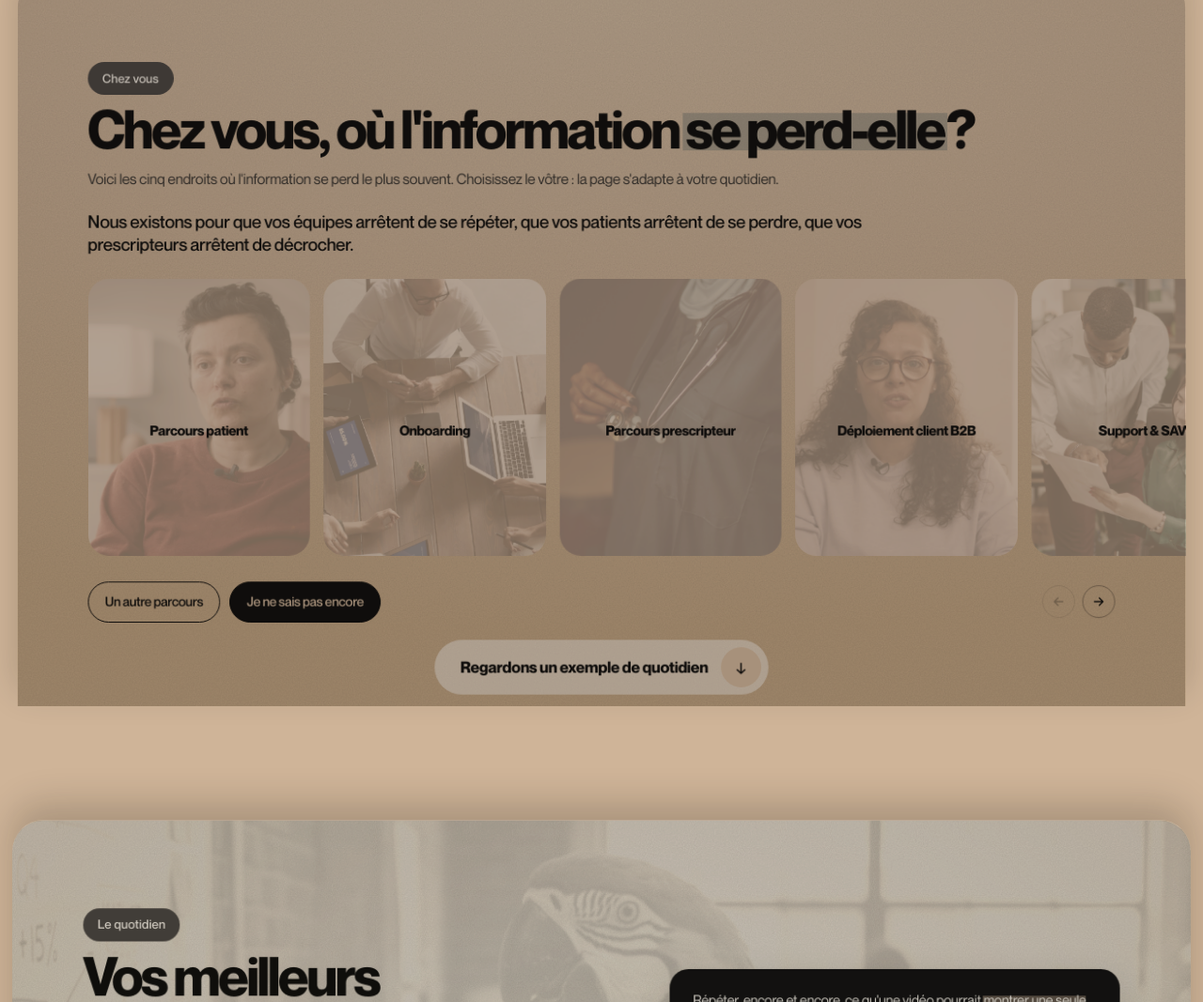
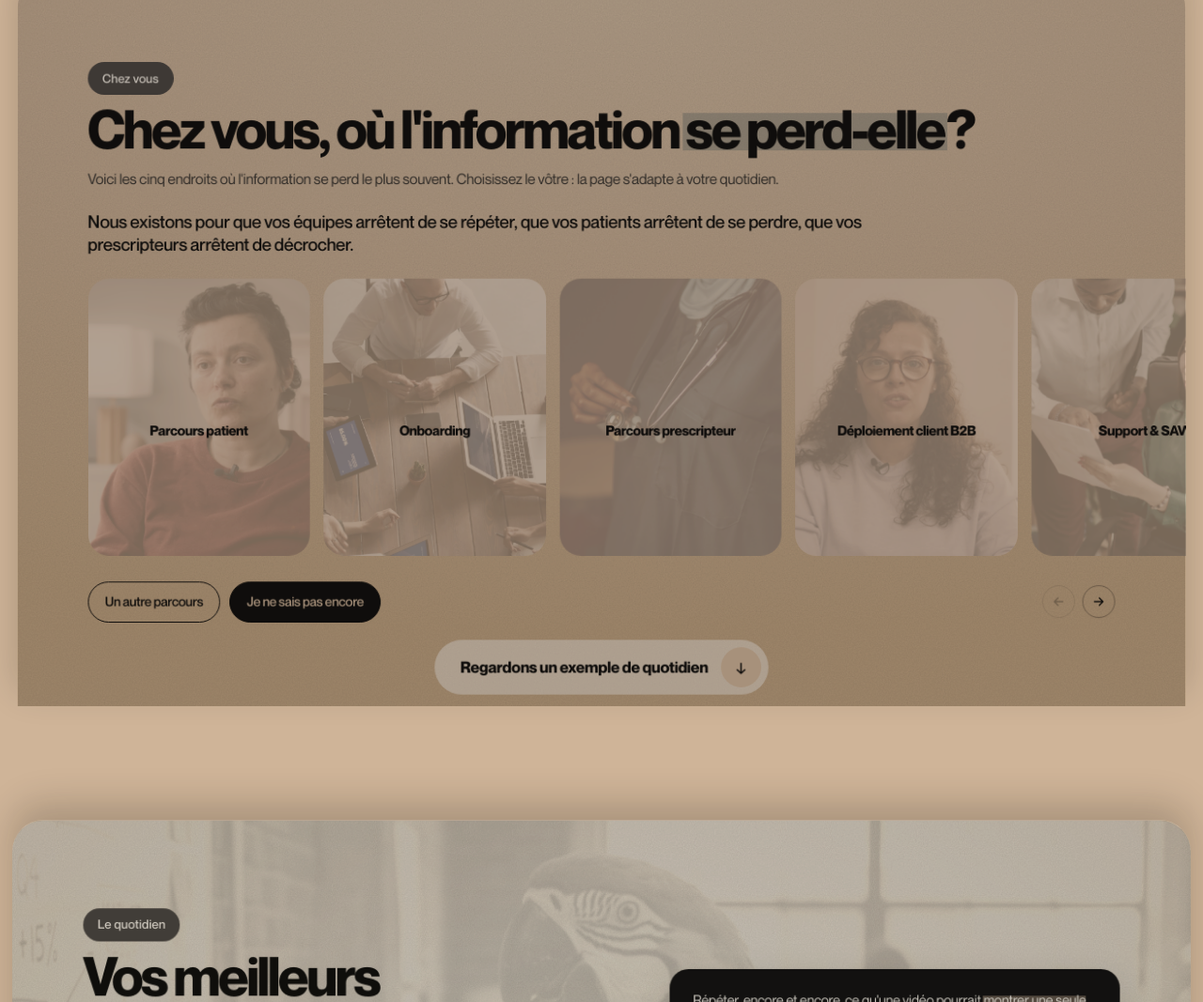
Before and after one commit to schmidtbasile-studiosilo/studiosilo, a plain HTML site: page index.html in a window 1280 px wide. Shown: the part 2523-3590 px from the top of the page at 94% size. Drawn offline with nearby package versions, Linux system fonts and the light colour scheme.

Commit message:
Cadrage resserré sur la carte Support et SAV
Co-Authored-By: Claude Opus 5 <noreply@anthropic.com>

```diff
--- a/index.html
+++ b/index.html
@@ -1370,6 +1370,9 @@ footer{background:#0E0D0C}
 #exploration .form .status.err{color:#E09079}
 #exploration .form .alt{color:rgba(237,228,214,.55)}
 #exploration .form .alt a{color:#EDE4D6}
+/* ---------- Support & SAV : on serre le cadre et on remonte le plan ---------- */
+/* Le visage de l'opératrice doit finir au-dessus du titre, qui commence à 46 % de la carte. */
+#intro .prail .chip .pc-img[src*="carte-support"]{object-position:50% 100%;transform:scale(1.2)}
 </style>
 </head>
 <body>
```
